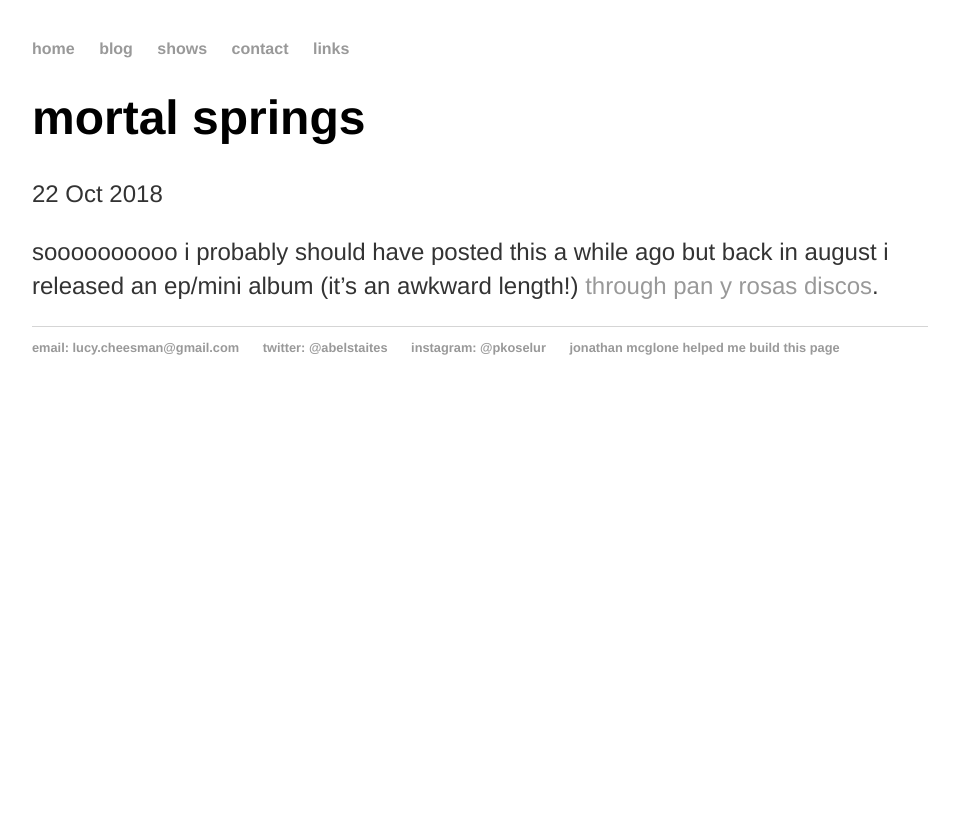
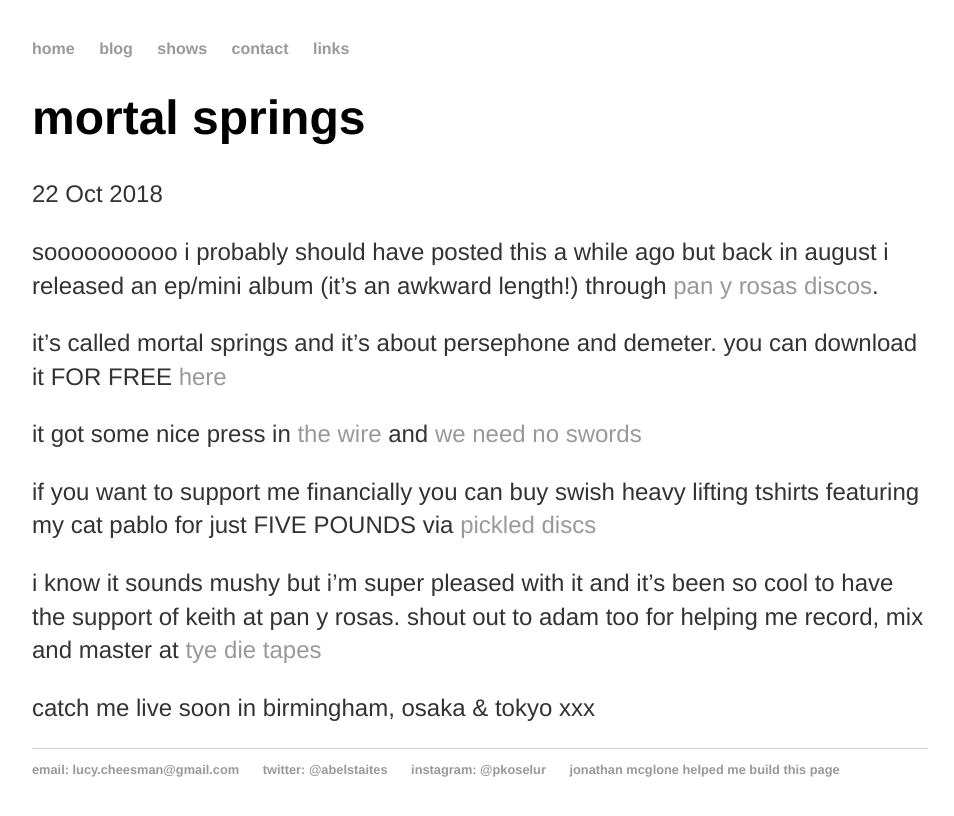
Before and after one commit to heavy-lifting/heavy-lifting.github.io, a Jekyll site: the page built from _posts/2018-10-22-mortal-springs.md, in a window 1280 px wide. Shown: the top 816 px of the page, without its empty margins (160-1114 px from the left). Built offline with Jekyll 4.4.1, drawn with Linux system fonts in a browser that asks for light colours.

Commit message:
Update 2018-10-22-mortal-springs.md

```diff
--- a/_posts/2018-10-22-mortal-springs.md
+++ b/_posts/2018-10-22-mortal-springs.md
@@ -4,4 +4,14 @@ title: "mortal springs"
 date: 2018-10-22
 ---
 
-soooooooooo i probably should have posted this a while ago but back in august i released an ep/mini album (it's an awkward length!) [through pan y rosas discos](http://www.panyrosasdiscos.net/).
+soooooooooo i probably should have posted this a while ago but back in august i released an ep/mini album (it's an awkward length!) through [pan y rosas discos](http://www.panyrosasdiscos.net/).
+
+it's called mortal springs and it's about persephone and demeter.  you can download it FOR FREE [here](http://www.panyrosasdiscos.net/pyr256-heavy-lifting-mortal-springs/)
+
+it got some nice press in [the wire](https://i.postimg.cc/ZRx7rgVP/Dom-ZNMNW4-AAk-Z7y.jpg) and [we need no swords](https://weneednoswords.wordpress.com/2018/10/03/noise-triage-two/)
+
+if you want to support me financially you can buy swish heavy lifting tshirts featuring my cat pablo for just FIVE POUNDS via [pickled discs](https://pickleddiscs.bandcamp.com/merch/heavy-lifting-t-shirts)
+
+i know it sounds mushy but i'm super pleased with it and it's been so cool to have the support of keith at pan y rosas.  shout out to adam too for helping me record, mix and master at [tye die tapes](http://tyedietapes.com/)
+
+catch me live soon in birmingham, osaka & tokyo xxx
```
